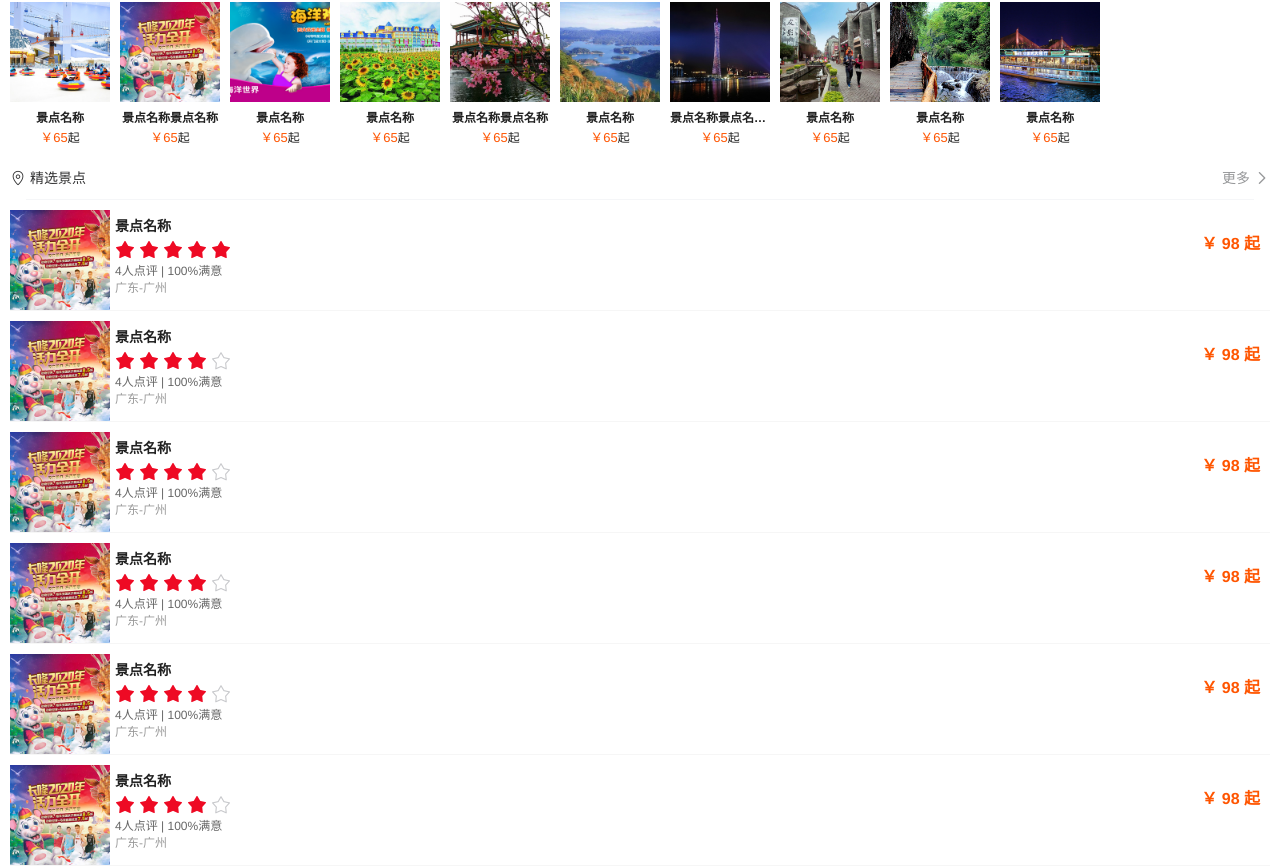
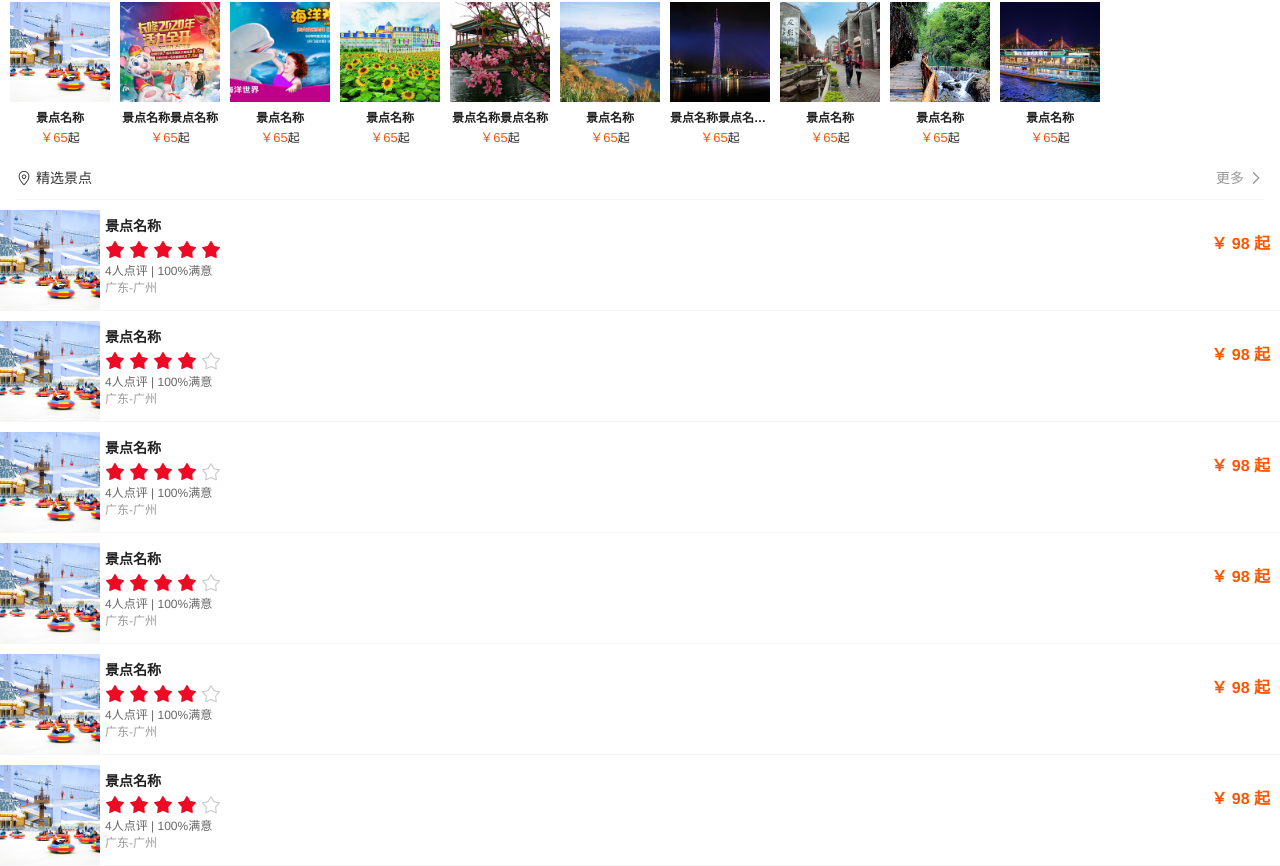
Before and after one commit to czwzsf/trip-mobile, a Vue app: page /#/ in a window 1280 px wide. Shown: the part 613-1479 px from the top of the page. Built offline with nearby package versions, Linux system fonts and the light colour scheme; what at-ui would draw is missing.

Commit message:
精选景点组件开发

```diff
--- a/src/components/common/Footer.vue
+++ b/src/components/common/commonFooter.vue
@@ -7,7 +7,7 @@
 
 <script>
 export default {
-  name: 'Footer'
+  name: 'commonFooter'
 }
 </script>
 
--- /dev/null
+++ b/src/components/common/listSight.vue
@@ -0,0 +1,58 @@
+<template>
+  <a href="#" class="sight-item">
+    <img src="/static/home/hot/h1.jpg" alt="">
+    <div class="right">
+      <h5>{{ item.name }}</h5>
+      <van-rate v-model="item.score" readonly/>
+      <div class="tips">4人点评 | 100%满意</div>
+      <div class="tips light">广东-广州</div>
+      <div class="line-price">￥ {{ item.price }} 起</div>
+    </div>
+  </a>
+</template>
+<script>
+export default {
+  props: ['item']
+}
+</script>
+<style lang="less">
+// 景点列表
+.sight-item {
+  display: flex;
+  margin-top: 10px;
+  border-bottom: 1px solid #f6f6f6;
+  img {
+    width: 100px;
+    height: 100px;
+  }
+  .right {
+    text-align: left;
+    flex-grow: 1;
+    justify-content: left;
+    padding-left: 5px;
+    position: relative;
+  }
+  h5 {
+    color: #212121;
+    font-size: 14px;
+    padding: 5px 0;
+    margin: 0;
+  }
+  .line-price {
+    position: absolute;
+    right: 10px;
+    top: 20px;
+    display: inline-block;
+    color: #f50;
+    font-size: 16px;
+    font-weight: bold;
+  }
+  .tips {
+    font-size: 12px;
+    color: #666;
+    &.light {
+      color: #999;
+    }
+  }
+}
+</style>
--- a/src/components/home/homeFine.vue
+++ b/src/components/home/homeFine.vue
@@ -1,6 +1,6 @@
 <template>
   <!-- 精选景点 -->
-  <div class="home-fine-box">
+  <div className="home-fine-box">
     <!-- 顶上导航 -->
     <van-cell
       title="精选景点"
@@ -10,29 +10,28 @@
       value="更多"/>
     <!-- // 顶上导航 -->
     <!-- 景点的列表 -->
-    <div class="box-main">
-      <!--      TODO 下一阶段实现接口调用-->
-      <a href="#" class="sight-item"
-         v-for="item in dataList"
-         :key="item.id">
-        <img src="/static/home/hot/h2.jpg" alt="">
-        <div class="right">
-          <h5>{{ item.name }}</h5>
-          <van-rate v-model="item.score" readonly/>
-          <div class="tips">4人点评 | 100%满意</div>
-          <div class="tips light">广东-广州</div>
-          <div class="line-price">￥ {{ item.price }} 起</div>
-        </div>
-      </a>
+    <div className="box-main">
+      <sight-item v-for="item in dataList"
+                  :key="item.id"
+                  :item="item"/>
     </div>
     <!-- //景点的列表 -->
   </div>
 </template>
 <script>
+import SightItem from '@/components/common/listSight'
+
 export default {
+  components: {
+    SightItem
+  },
   data () {
     return {
-      dataList: [
+      dataList: []
+    }
+  },
+  created () {
+    this.dataList = [
       {
         id: 1,
         name: '景点名称',
@@ -72,7 +71,6 @@ export default {
     ]
   }
 }
-}
 </script>
 <style lang="less">
 .home-fine-box {
@@ -83,52 +81,6 @@ export default {
   }
 
   .box-main {
-    // 景点列表
-    .sight-item {
-      display: flex;
-      margin-top: 10px;
-      border-bottom: 1px solid #f6f6f6;
-
-      img {
-        width: 100px;
-        height: 100px;
-      }
-
-      .right {
-        text-align: left;
-        flex-grow: 1;
-        text-align: left;
-        justify-content: left;
-        padding-left: 5px;
-        position: relative;
-      }
-
-      h5 {
-        color: #212121;
-        font-size: 14px;
-        padding: 5px 0;
-        margin: 0;
-      }
-
-      .line-price {
-        position: absolute;
-        right: 10px;
-        top: 20px;
-        display: inline-block;
-        color: #f50;
-        font-size: 16px;
-        font-weight: bold;
-      }
-
-      .tips {
-        font-size: 12px;
-        color: #666;
-
-        &.light {
-          color: #999;
-        }
-      }
-    }
   }
 }
 </style>
```
Lines whose indentation alone changed are shown as unchanged.
